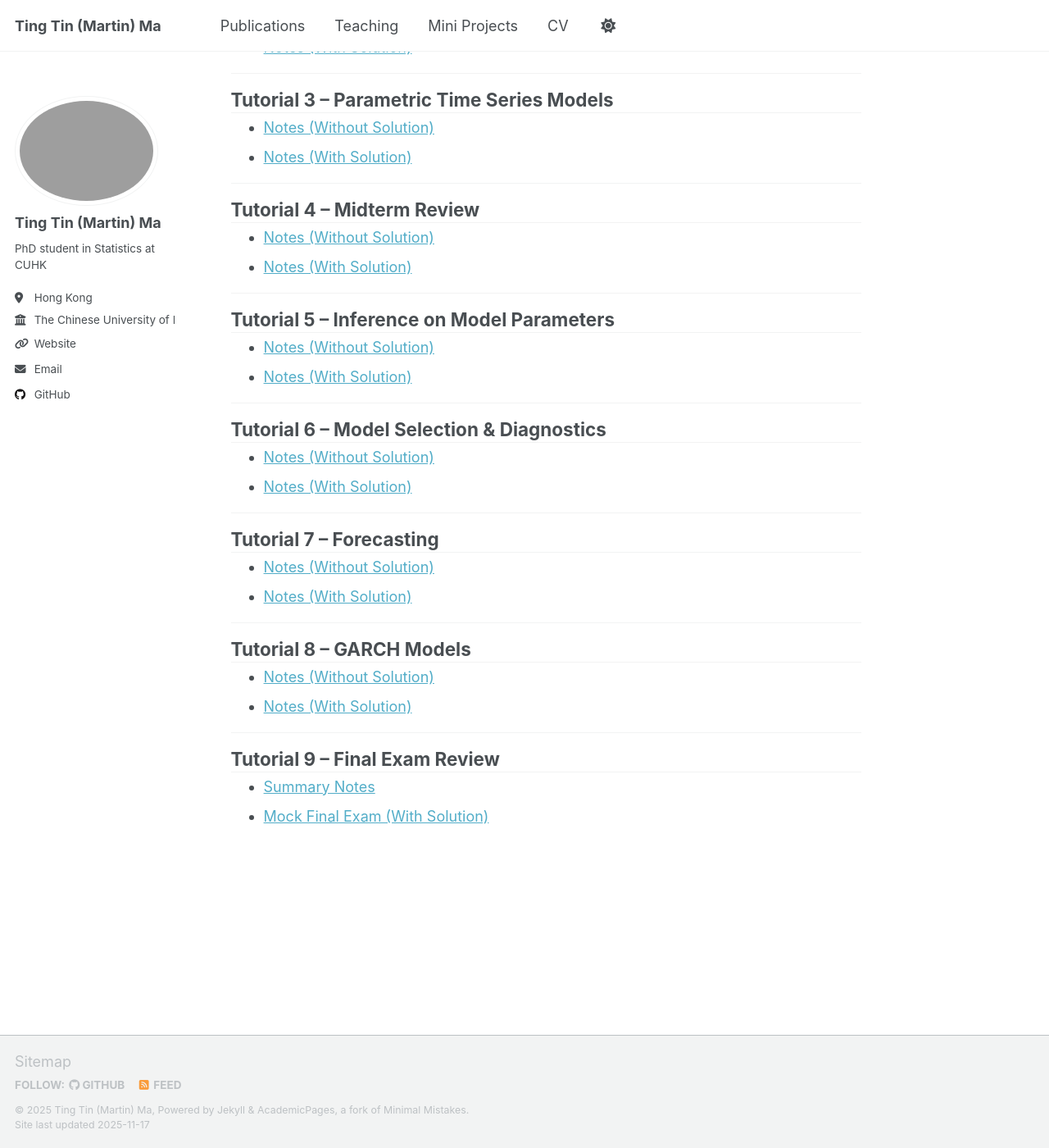
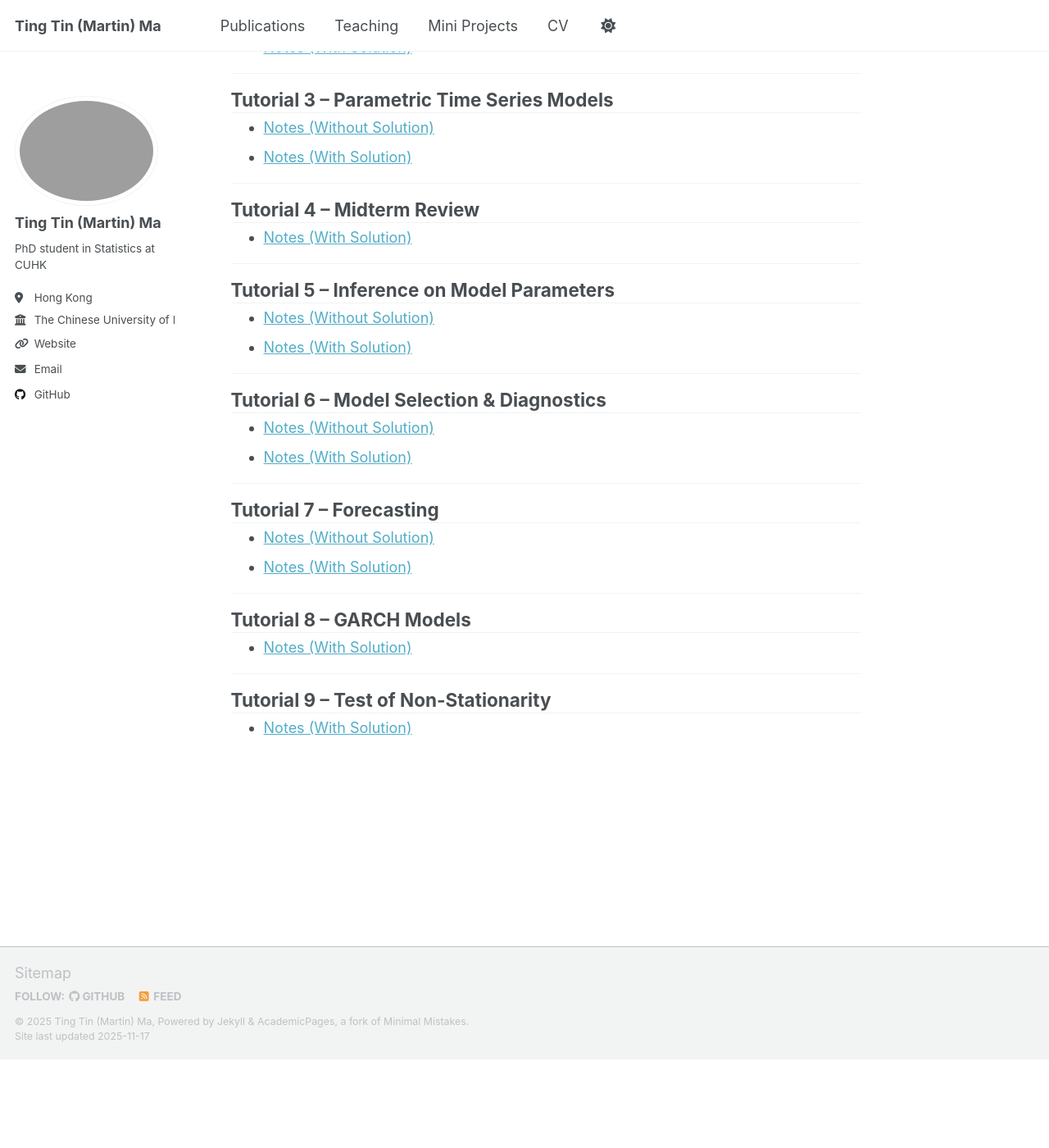
Before and after one commit to martinmtt0902/martinmtt0902.github.io, a Jekyll site: the page built from _pages/teaching.md, in a window 1280 px wide and 1400 px high, scrolled down 859 px. Shown: the whole window at 82% size. Built offline with Jekyll 4.4.1, drawn with Linux system fonts in a browser that asks for light colours; a script that is not in the unit is left out; after the commit the page ends 2151 px from its top, so only the background shows below that.

Commit message:
Update teaching.md

```diff
--- a/_pages/teaching.md
+++ b/_pages/teaching.md
@@ -46,8 +46,7 @@ Below is the complete set of tutorial notes. Each tutorial contains both a **non
 ---
 
 ## Tutorial 4 – Midterm Review
-- [Notes (Without Solution)](https://github.com/martinmtt0902/CUHK-STAT4005-Tutorial-Note/blob/main/Tutorial04_midtermreview/Tutorial04_midtermreview.pdf)
-- [Notes (With Solution)](https://github.com/martinmtt0902/CUHK-STAT4005-Tutorial-Note/blob/main/Tutorial04_midtermreview/Tutorial04_midtermreview_sol.pdf)
+- [Notes (With Solution)](https://github.com/martinmtt0902/CUHK-STAT4005-Tutorial-Note/blob/main/Tutorial04_midtermreview/Tutorial04_midtermreview.pdf)
 
 ---
 
@@ -70,11 +69,9 @@ Below is the complete set of tutorial notes. Each tutorial contains both a **non
 ---
 
 ## Tutorial 8 – GARCH Models
-- [Notes (Without Solution)](https://github.com/martinmtt0902/CUHK-STAT4005-Tutorial-Note/blob/main/Tutorial08_garch/Tutorial08_garch.pdf)
-- [Notes (With Solution)](https://github.com/martinmtt0902/CUHK-STAT4005-Tutorial-Note/blob/main/Tutorial08_garch/Tutorial08_garch_sol.pdf)
+- [Notes (With Solution)](https://github.com/martinmtt0902/CUHK-STAT4005-Tutorial-Note/blob/main/Tutorial08_garch/Tutorial08_garch.pdf)
 
 ---
 
-## Tutorial 9 – Final Exam Review
-- [Summary Notes](https://github.com/martinmtt0902/CUHK-STAT4005-Tutorial-Note/blob/main/Tutorial09_nonstationary/Tutorial09_nonstationary.pdf)
-- [Mock Final Exam (With Solution)](https://github.com/martinmtt0902/CUHK-STAT4005-Tutorial-Note/blob/main/Tutorial09_nonstationary/Tutorial09_nonstationary_sol.pdf)
+## Tutorial 9 – Test of Non-Stationarity
+- [Notes (With Solution)](https://github.com/martinmtt0902/CUHK-STAT4005-Tutorial-Note/blob/main/Tutorial09_nonstationary/Tutorial09_nonstationary.pdf)
```
